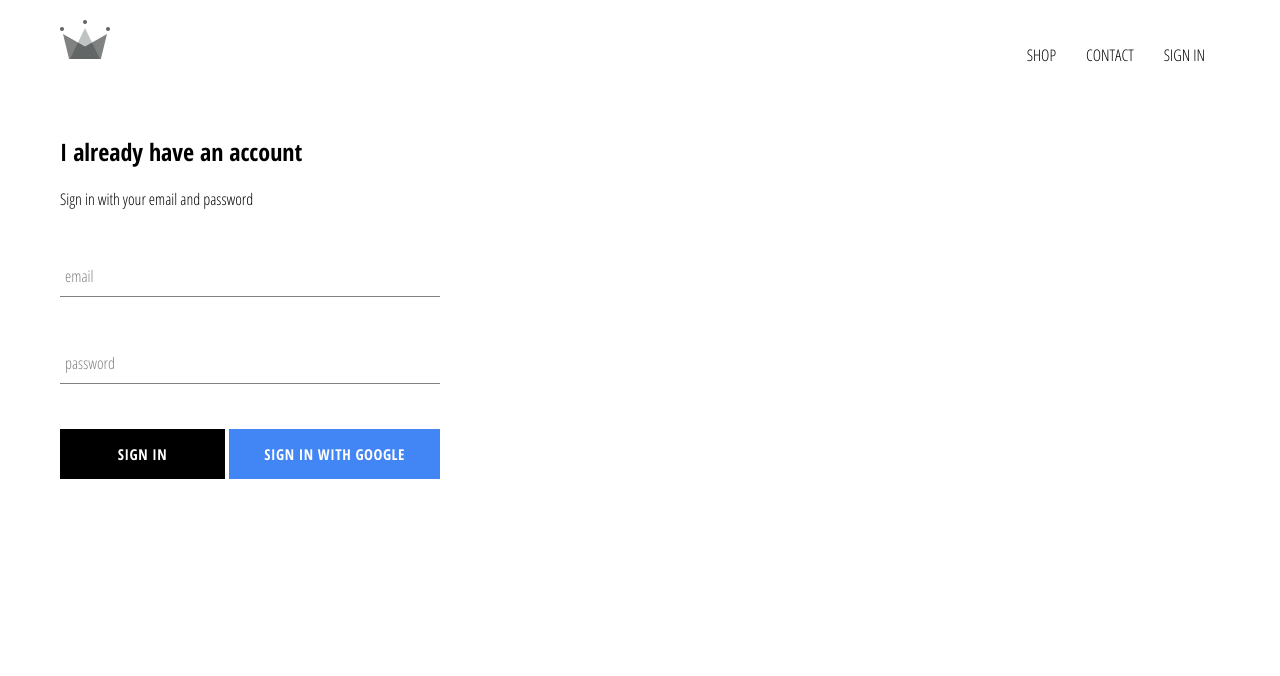
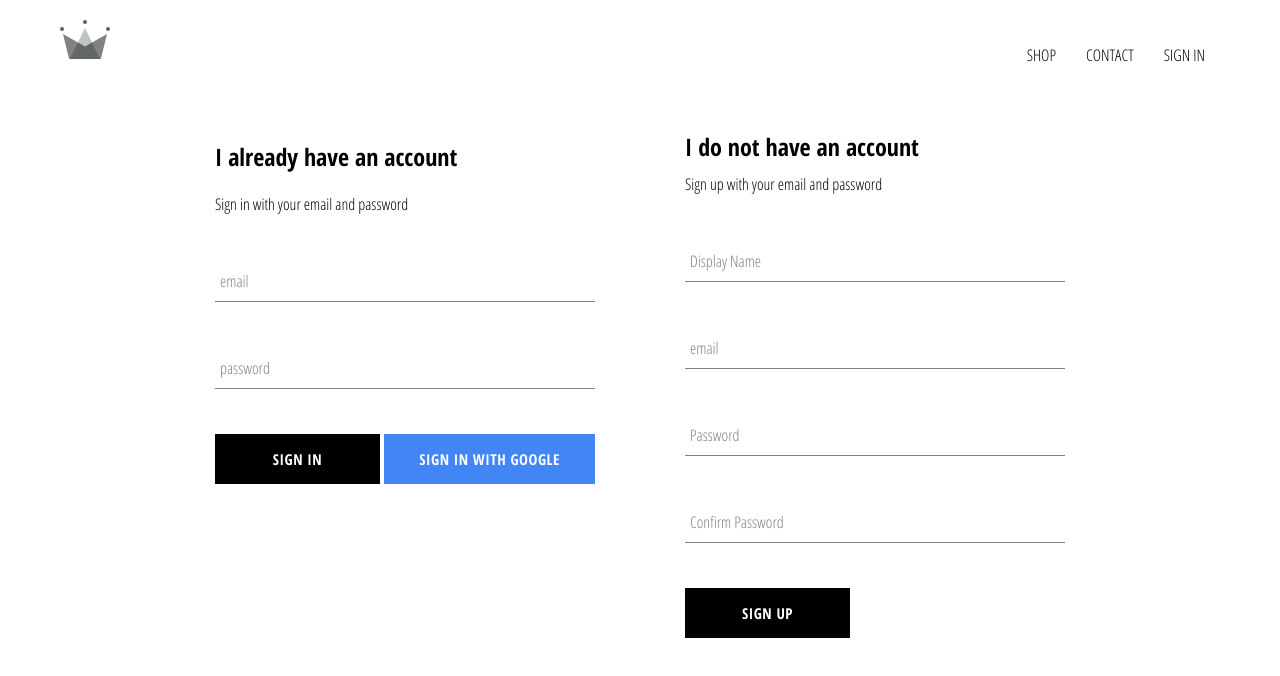
Before and after one commit to ewink1977/CrwnClothingApp, a React (Create React App) app: page /signin in a window 1280 px wide. Shown: the top 676 px of the page. Built offline with nearby package versions, Linux system fonts and the light colour scheme; no server answers.

Commit message:
Implemented email-pw registration and signin.

```diff
--- a/src/App.js
+++ b/src/App.js
@@ -6,7 +6,7 @@
 import ShopPage from './pages/shop/shop.component';
 import SignInAndSignUpPage from './pages/sign-in-and-sign-up/sign-in-and-sign-up.component';
 import Header from './components/header/header.component';
-import { auth } from './firebase/firebase.utils';
+import { auth, createUserProfileDocument } from './firebase/firebase.utils';
 
 class App extends Component {
 	constructor() {
@@ -20,10 +20,21 @@
 	unsubscribeFromAuth = null;
 
 	componentDidMount() {
-		this.unsubscribeFromAuth = auth.onAuthStateChanged((user) => {
-			this.setState({ currentUser: user });
+		this.unsubscribeFromAuth = auth.onAuthStateChanged(async (userAuth) => {
+			if (userAuth) {
+				const userRef = await createUserProfileDocument(userAuth);
 
-			console.log(user);
+				userRef.onSnapshot((snapShot) => {
+					this.setState({
+						currentUser: {
+							id: snapShot.id,
+							...snapShot.data(),
+						},
+					});
+					console.log(this.state);
+				});
+			}
+			this.setState({ currentUser: userAuth });
 		});
 	}
 
--- /dev/null
+++ b/src/components/sign-up/sign-up.component.jsx
@@ -0,0 +1,97 @@
+import { Component } from 'react';
+import FormInput from '../form-input/form-input.component';
+import CustomButton from '../custom-button/custom-button.component';
+import { auth, createUserProfileDocument } from '../../firebase/firebase.utils';
+import './sign-up.styles.scss';
+
+class SignUp extends Component {
+	constructor() {
+		super();
+
+		this.state = {
+			displayName: '',
+			email: '',
+			password: '',
+			confirmPassword: '',
+		};
+	}
+
+	handleSubmit = async (event) => {
+		event.preventDefault();
+
+		const { displayName, email, password, confirmPassword } = this.state;
+		if (password !== confirmPassword) {
+			alert("Passwords Don't Match!!!");
+			return;
+		}
+		try {
+			const { user } = await auth.createUserWithEmailAndPassword(
+				email,
+				password
+			);
+
+			await createUserProfileDocument(user, { displayName });
+			this.setState({
+				displayName: '',
+				email: '',
+				password: '',
+				confirmPassword: '',
+			});
+		} catch (error) {
+			console.error(error);
+		}
+	};
+
+	handleChange = (event) => {
+		const { name, value } = event.target;
+
+		this.setState({ [name]: value });
+	};
+
+	render() {
+		const { displayName, email, password, confirmPassword } = this.state;
+		return (
+			<div className='sign-up'>
+				<h2 className='title'>I do not have an account</h2>
+				<span>Sign up with your email and password</span>
+				<form className='sign-up-form' onSubmit={this.handleSubmit}>
+					<FormInput
+						type='text'
+						name='displayName'
+						value={displayName}
+						onChange={this.handleChange}
+						label='Display Name'
+						required
+					/>
+					<FormInput
+						type='email'
+						name='email'
+						value={email}
+						onChange={this.handleChange}
+						label='email'
+						required
+					/>
+					<FormInput
+						type='password'
+						name='password'
+						value={password}
+						onChange={this.handleChange}
+						label='Password'
+						required
+					/>
+					<FormInput
+						type='password'
+						name='confirmPassword'
+						value={confirmPassword}
+						onChange={this.handleChange}
+						label='Confirm Password'
+						required
+					/>
+					<CustomButton type='submit'>Sign Up</CustomButton>
+				</form>
+			</div>
+		);
+	}
+}
+
+export default SignUp;
--- /dev/null
+++ b/src/components/sign-up/sign-up.styles.scss
@@ -0,0 +1,9 @@
+.sign-up {
+	display: flex;
+	flex-direction: column;
+	width: 380px;
+
+	.title {
+		margin: 10px 0;
+	}
+}
--- a/src/firebase/firebase.utils.js
+++ b/src/firebase/firebase.utils.js
@@ -11,6 +11,31 @@
 	appId: '1:180051222795:web:12fad8956e71b44827820e',
 };
 
+export const createUserProfileDocument = async (userAuth, additionalData) => {
+	if (!userAuth) return;
+
+	const userRef = firestore.doc(`users/${userAuth.uid}`);
+
+	const snapShot = await userRef.get();
+
+	if (!snapShot.exists) {
+		const { displayName, email } = userAuth;
+		const createdAt = new Date();
+
+		try {
+			await userRef.set({
+				displayName,
+				email,
+				createdAt,
+				...additionalData,
+			});
+		} catch (error) {
+			console.error('error creating user', error.message);
+		}
+	}
+	return userRef;
+};
+
 firebase.initializeApp(config);
 
 export const auth = firebase.auth();
--- a/src/pages/sign-in-and-sign-up/sign-in-and-sign-up.component.jsx
+++ b/src/pages/sign-in-and-sign-up/sign-in-and-sign-up.component.jsx
@@ -1,10 +1,12 @@
 import React from 'react';
 import SignIn from '../../components/sign-in/sign-in.component';
+import SignUp from '../../components/sign-up/sign-up.component';
 import './sign-in-and-sign-up.styles.scss';
 
 const SignInAndSignUpPage = () => (
 	<div className='sign-in-and-sign-up'>
 		<SignIn />
+		<SignUp />
 	</div>
 );
 
--- a/src/pages/sign-in-and-sign-up/sign-in-and-sign-up.styles.scss
+++ b/src/pages/sign-in-and-sign-up/sign-in-and-sign-up.styles.scss
@@ -0,0 +1,6 @@
+.sign-in-and-sign-up {
+	width: 850px;
+	display: flex;
+	justify-content: space-between;
+	margin: 30px auto;
+}
```
